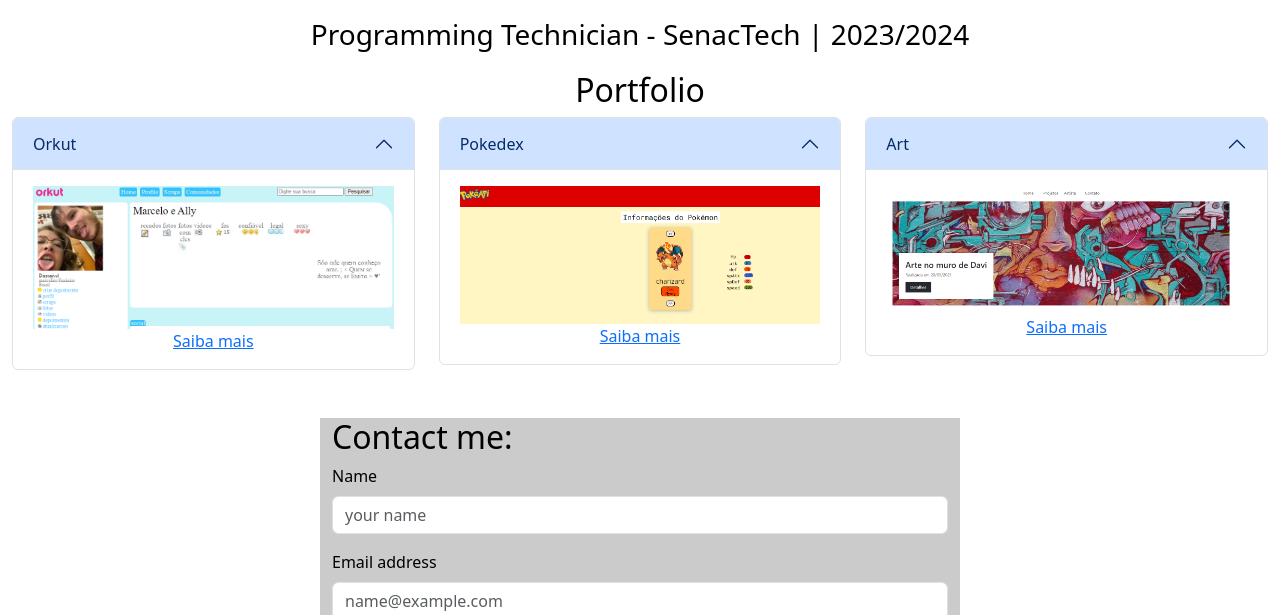
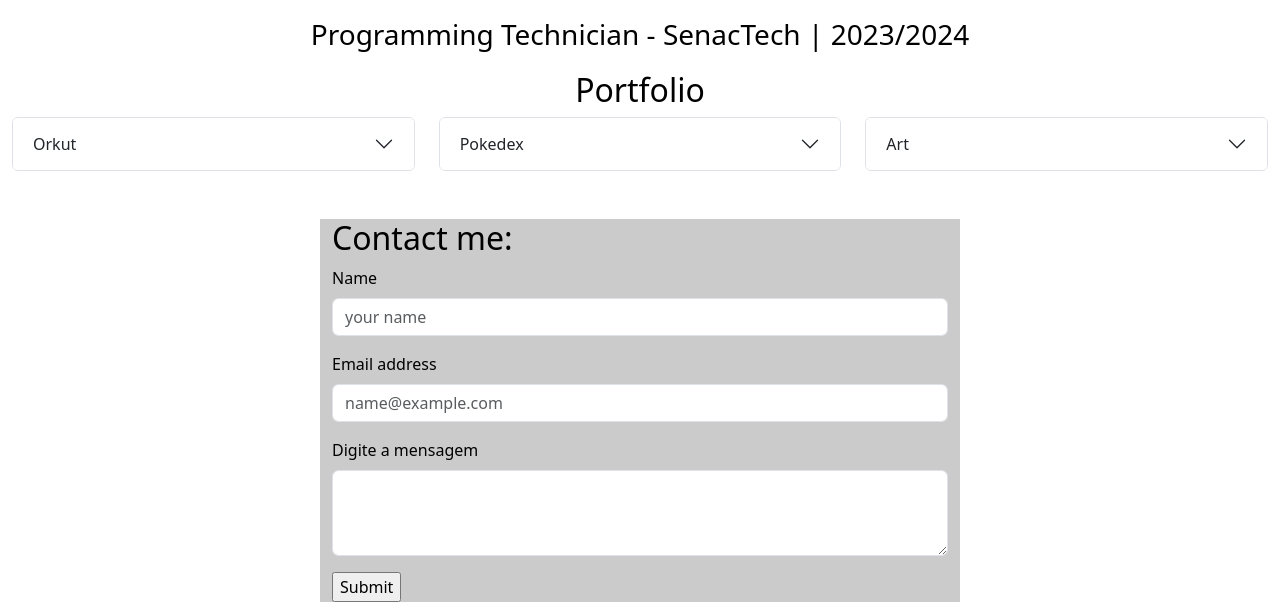
Before and after one commit to MarceloBiotto/trabalhoSenacPortfolio, a plain HTML site: page index.html in a window 1280 px wide. Shown: the part 1430-2045 px from the top of the page. Drawn offline with nearby package versions, Linux system fonts and the light colour scheme.

Commit message:
corrigindo o acordion

```diff
--- a/index.html
+++ b/index.html
@@ -119,31 +119,19 @@
             <p>Programming Technician - SenacTech | 2023/2024</p>
         </div>
       </div>
-
-      <section class="row portfolio text-center ">
+      <section class="row portfolio text-center">
         <h2>Portfolio</h2>
-        <div class="col-xl-4 col-md-4 col-sm-12   text-center">
-
-          <div class="accordion" id="accordion">
+        <div class="col-xl-4 col-md-4 col-sm-12 text-center">
+            <div class="accordion" id="accordionOrkut">
                 <div class="accordion-item">
-              <h2 class="accordion-header" id="headingOne">
-                <button
-                  class="accordion-button"
-                  type="button"
-                  data-bs-toggle="collapse"
-                  data-bs-target="#collapseOne"
-                  aria-expanded="true"
-                  aria-controls="collapseOne"
-                >
+                    <h2 class="accordion-header" id="headingOrkut">
+                        <button class="accordion-button collapsed" type="button" data-bs-toggle="collapse"
+                                data-bs-target="#collapseOrkut" aria-expanded="false" aria-controls="collapseOrkut">
                             Orkut
                         </button>
                     </h2>
-              <div
-                class="accordion-collapse collapse show"
-                id="collapseOne"
-                aria-labelledby="headingOne"
-                data-bs-parent="#accordion"
-              >
+                    <div class="accordion-collapse collapse" id="collapseOrkut" aria-labelledby="headingOrkut"
+                         data-bs-parent="#accordionOrkut">
                         <div class="accordion-body">
                             <img src="./assets/img/orkut.png" class="img-fluid" alt="orkut">
                             <a href="https://orkut-psi.vercel.app/">Saiba mais</a>
@@ -151,31 +139,18 @@
                     </div>
                 </div>
             </div>
-
-
         </div>
-        <div class="col-xl-4 col-md-4 col-sm-12   text-center">
-
-          <div class="accordion" id="accordion">
+        <div class="col-xl-4 col-md-4 col-sm-12 text-center">
+            <div class="accordion" id="accordionPokedex">
                 <div class="accordion-item">
-              <h2 class="accordion-header" id="headingOne">
-                <button
-                  class="accordion-button"
-                  type="button"
-                  data-bs-toggle="collapse"
-                  data-bs-target="#collapseOne"
-                  aria-expanded="true"
-                  aria-controls="collapseOne"
-                >
+                    <h2 class="accordion-header" id="headingPokedex">
+                        <button class="accordion-button collapsed" type="button" data-bs-toggle="collapse"
+                                data-bs-target="#collapsePokedex" aria-expanded="false" aria-controls="collapsePokedex">
                             Pokedex
                         </button>
                     </h2>
-              <div
-                class="accordion-collapse collapse show"
-                id="collapseOne"
-                aria-labelledby="headingOne"
-                data-bs-parent="#accordion"
-              >
+                    <div class="accordion-collapse collapse" id="collapsePokedex" aria-labelledby="headingPokedex"
+                         data-bs-parent="#accordionPokedex">
                         <div class="accordion-body">
                             <img src="./assets/img/dex.png" class="img-fluid" alt="pokedex">
                             <a href="https://pokedex-rust-two.vercel.app/">Saiba mais</a>
@@ -183,31 +158,18 @@
                     </div>
                 </div>
             </div>
-
-
         </div>
-        <div class="col-xl-4 col-md-4 col-sm-12  text-center">
-
-          <div class="accordion" id="accordion">
+        <div class="col-xl-4 col-md-4 col-sm-12 text-center">
+            <div class="accordion" id="accordionArt">
                 <div class="accordion-item">
-              <h2 class="accordion-header" id="headingOne">
-                <button
-                  class="accordion-button"
-                  type="button"
-                  data-bs-toggle="collapse"
-                  data-bs-target="#collapseOne"
-                  aria-expanded="true"
-                  aria-controls="collapseOne"
-                >
+                    <h2 class="accordion-header" id="headingArt">
+                        <button class="accordion-button collapsed" type="button" data-bs-toggle="collapse"
+                                data-bs-target="#collapseArt" aria-expanded="false" aria-controls="collapseArt">
                             Art
                         </button>
                     </h2>
-              <div
-                class="accordion-collapse collapse show"
-                id="collapseOne"
-                aria-labelledby="headingOne"
-                data-bs-parent="#accordion"
-              >
+                    <div class="accordion-collapse collapse" id="collapseArt" aria-labelledby="headingArt"
+                         data-bs-parent="#accordionArt">
                         <div class="accordion-body">
                             <img src="./assets/img/art.png" class="img-fluid" alt="Art">
                             <a href="https://art-flame.vercel.app/">Saiba mais</a>
@@ -215,11 +177,9 @@
                     </div>
                 </div>
             </div>
+        </div>
+    </section>
 
-
-        </div>
-
-      </section>
 
     <section class="row mt-5" id="contact">
 
```
Lines whose indentation alone changed are shown as unchanged.
